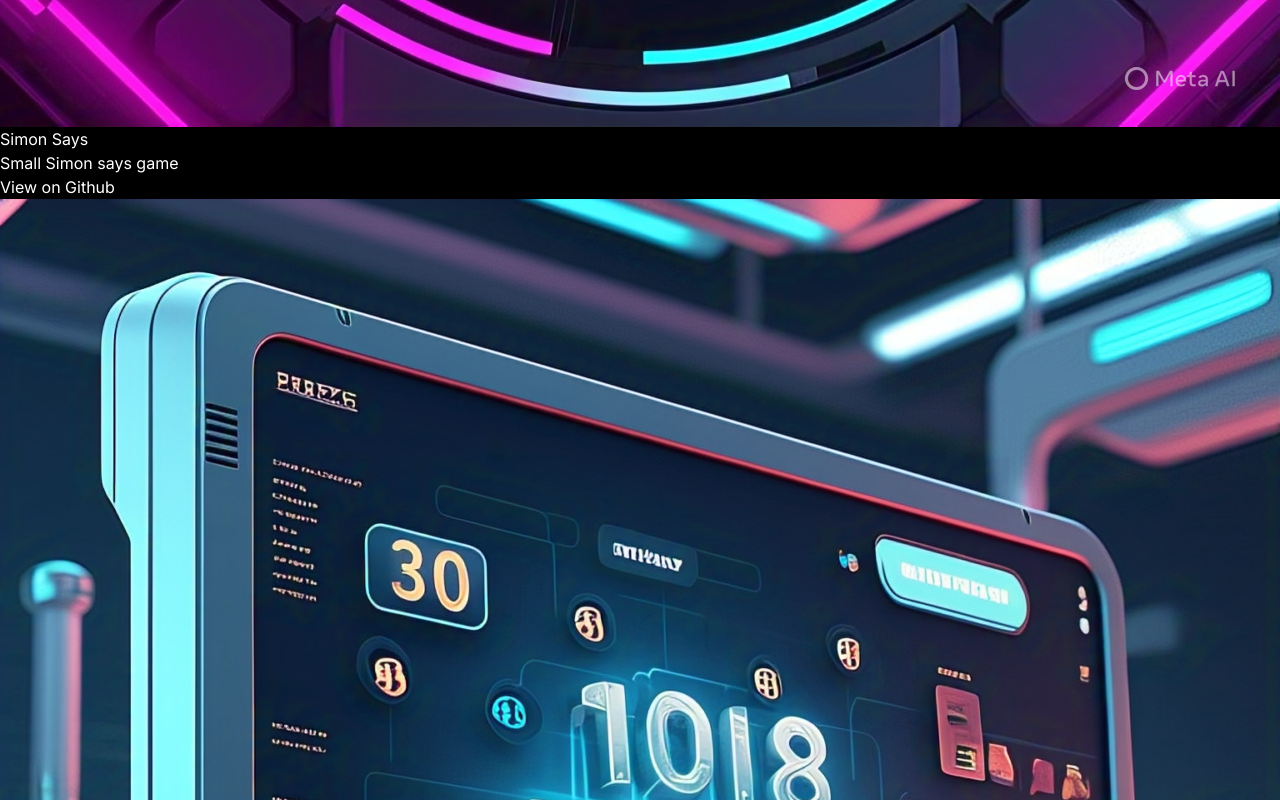
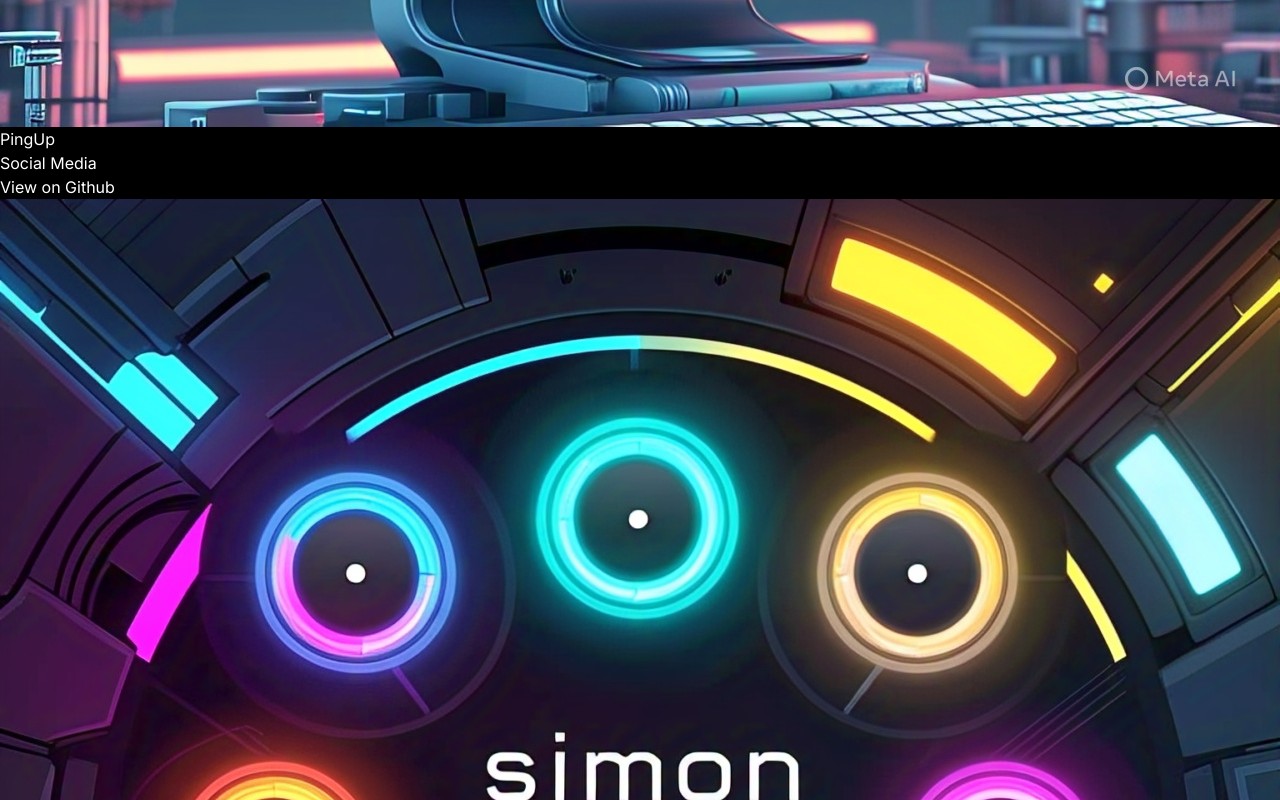
Before and after one commit to Hrugwed/Hrugwed_Portfolio, a React (Vite) app: page / in a window 1280 px wide. Shown: the part 4720-5520 px from the top of the page. Built offline with nearby package versions, Linux system fonts and the light colour scheme.

Commit message:
Initial commit without large files

```diff
--- a/src/constants/index.js
+++ b/src/constants/index.js
@@ -49,17 +49,18 @@ export const PROJECTS = [
     link: "https://github.com/Hrugwed/Rentkar",
   },
   {
-    name: "Simon Says",
-    description: "Small Simon says game",
-    image: projects1,
-    link: "https://github.com/Hrugwed/Simon-Says",
-  },
-  {
     name: "PingUp",
     description: "Social Media ",
     image: projects2,
     link: "https://github.com/Hrugwed/MonkeyGram",
   },
+  {
+    name: "Simon Says",
+    description: "Small Simon says game",
+    image: projects1,
+    link: "https://github.com/Hrugwed/Simon-Says-Game",
+  },
+
   {
     name: "Portfolio",
     description: "My personal portfolio website",
```
